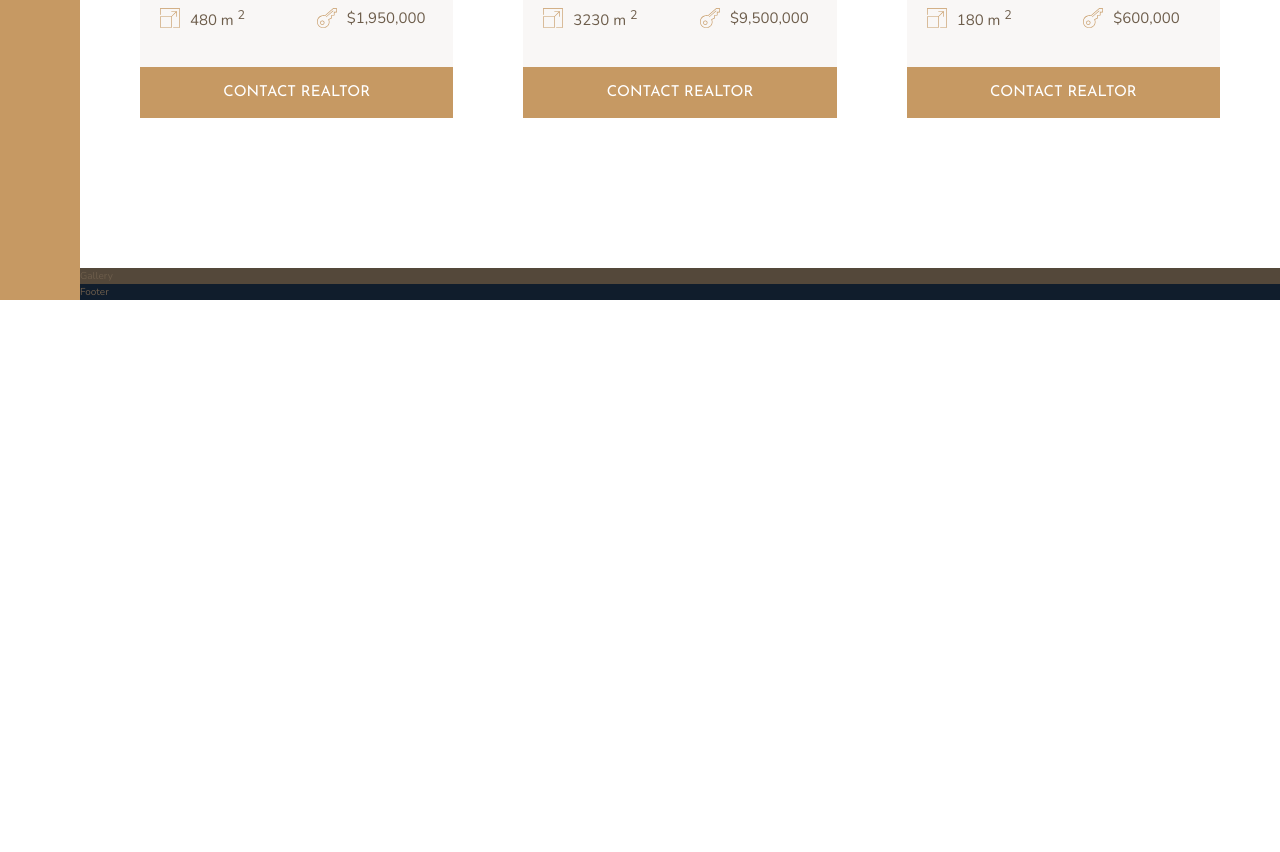
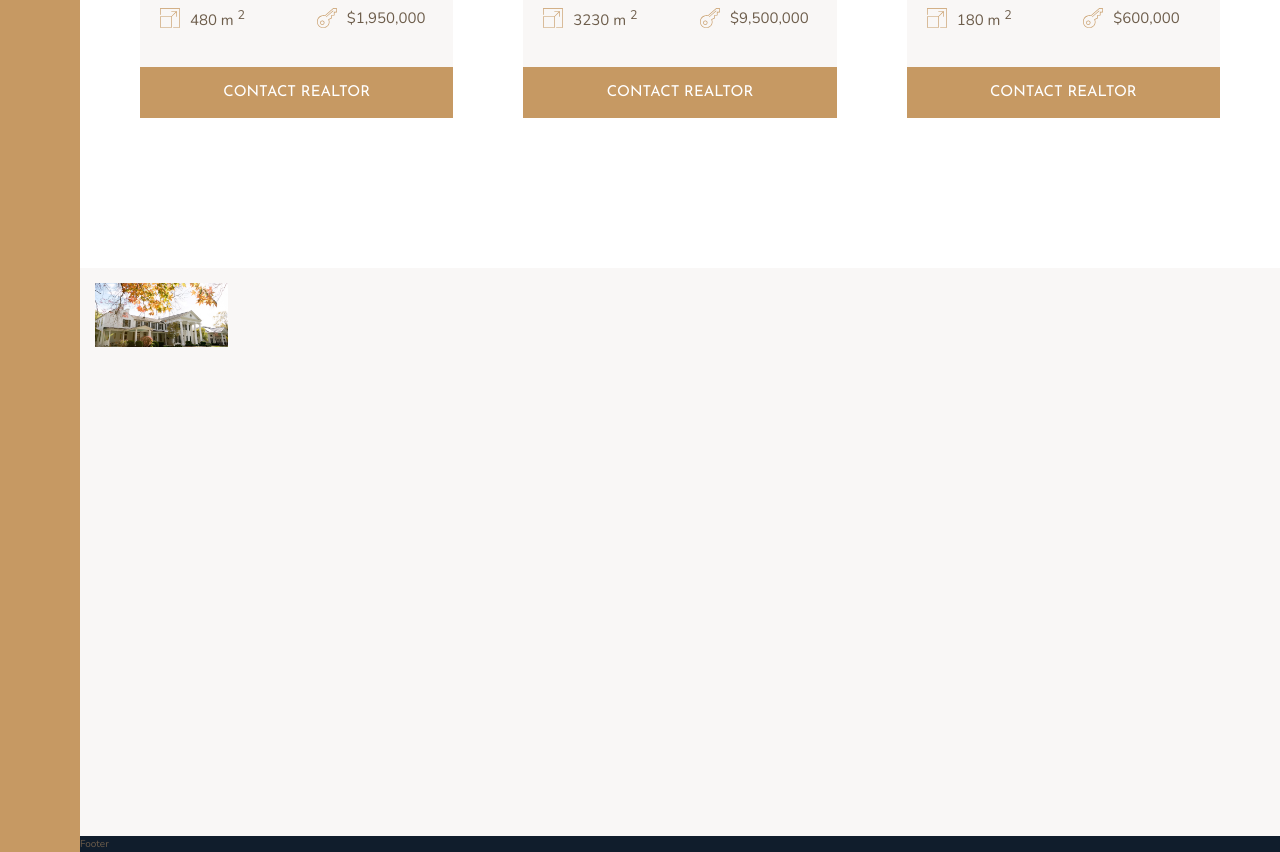
Before and after one commit to foysalimran/nexter, a website: page index.html in a window 1280 px wide. Shown: the part 2859-3711 px from the top of the page. Before the commit the page ends 3159 px from the top, so only its background shows below. Drawn offline with nearby package versions, Linux system fonts and the light colour scheme.

Commit message:
building gallery 1

```diff
--- a/index.html
+++ b/index.html
@@ -321,7 +321,11 @@
         </section>
 
         <section class="gallery">
-            Gallery
+            <figure class="gallery__item gallery__item--1">
+                <img src="img/gal-1.jpeg" alt="Gallery image 1" class="gallery__img">
+            </figure>
+
+
         </section>
 
         <footer class="footer">
--- a/sass/_gallery.scss
+++ b/sass/_gallery.scss
@@ -1,4 +1,25 @@
 .gallery {
-        background-color: $color-grey-dark-1;
+        background-color: $color-grey-light-1;
         grid-column: full-start / full-end;
+
+        display: grid;
+        grid-template-columns: repeat(8, 1fr);
+        grid-template-rows: repeat(7, 5vw);
+        grid-gap: 1.5rem;
+        padding: 1.5rem;
+
+        &__item {
+
+        }
+
+        &__img {
+                width: 100%;
+                height: 100%;
+                object-fit: cover;
+                display: block;
+        }
+
+        & > * {
+                width: 100%
+        }
 }
```
Also changed, not shown: css/style.css.
